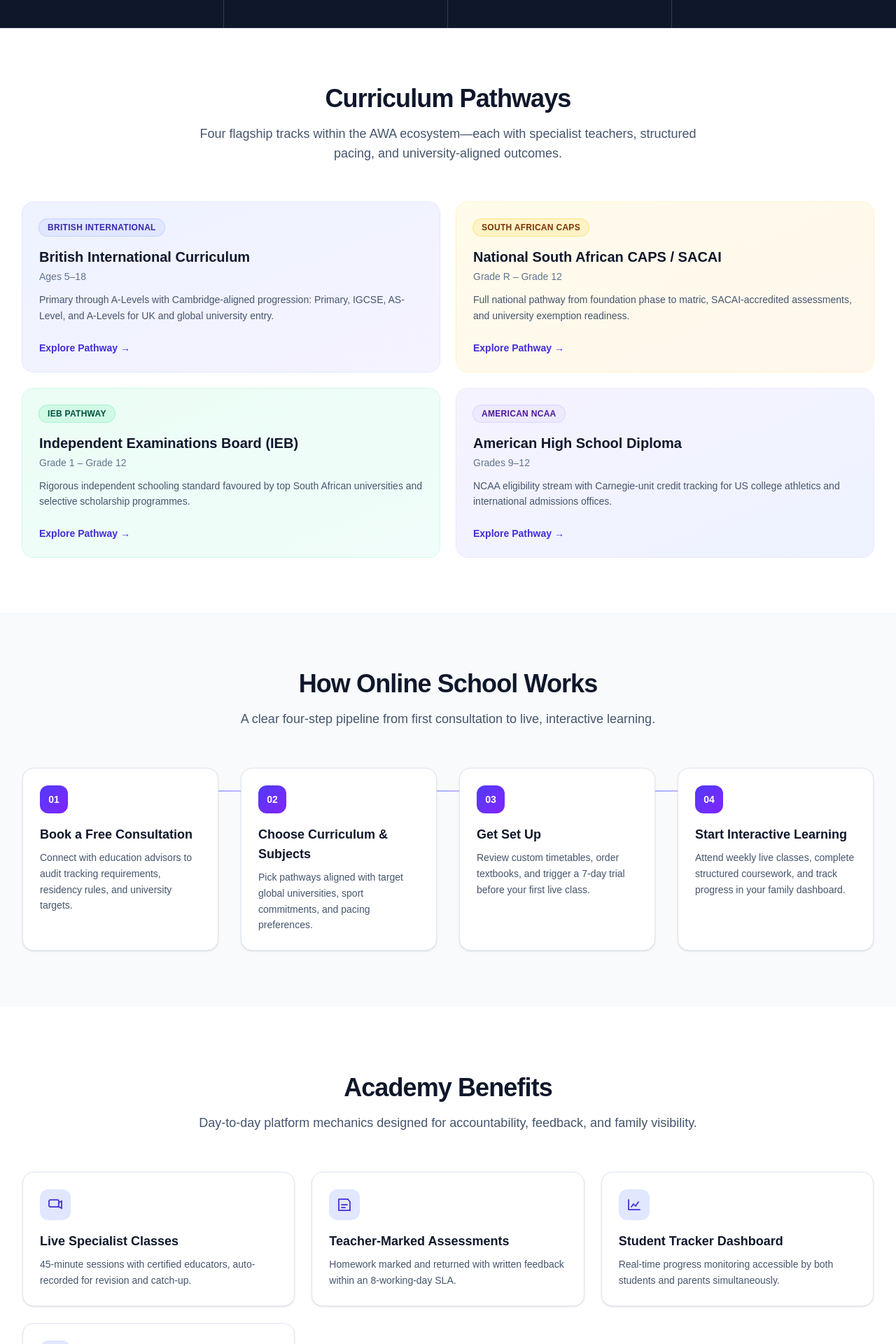
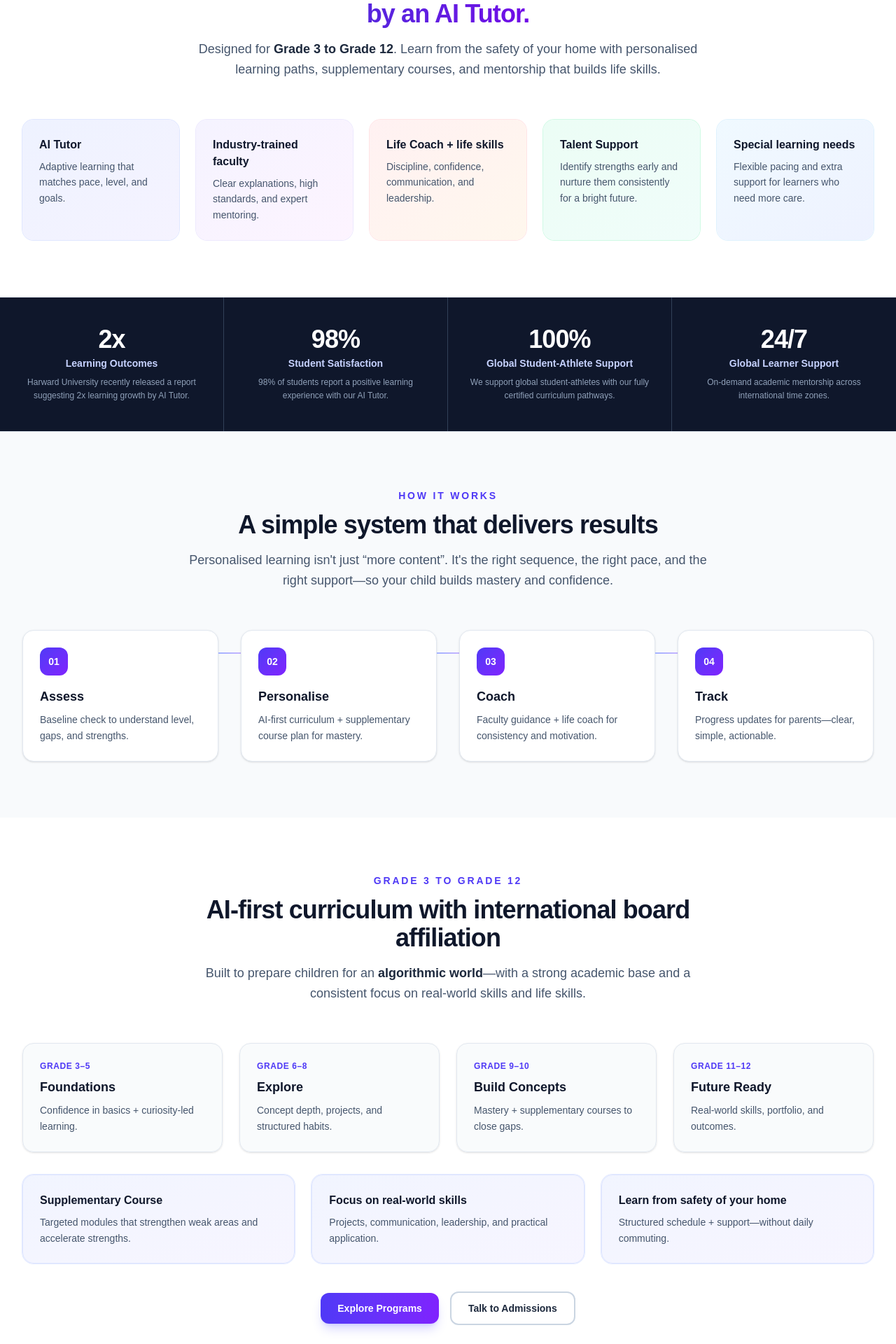
Before and after one commit to aalgorix-admin/aalgorix-world-academy, a Next.js app: page / in a window 1280 px wide. Shown: the part 860-2780 px from the top of the page at 70% size. Built offline with nearby package versions, Linux system fonts and the light colour scheme; no server answers; the database is empty.

Commit message:
Phase 4.1 homepage changes

```diff
--- a/src/app/(marketing)/page.tsx
+++ b/src/app/(marketing)/page.tsx
@@ -1,8 +1,8 @@
 import Link from "next/link";
 
+import { FAQ_ENTRIES } from "./faq/faq-content";
 import { MarketingNav } from "./marketing-nav";
 import { BrochureModalCta } from "./brochure-modal-cta";
-import { PublishedCoursesSection } from "./published-courses-section";
 
 const btnPrimary =
   "inline-flex items-center justify-center rounded-xl bg-gradient-to-r from-indigo-600 to-violet-600 px-6 py-3 text-sm font-semibold text-white shadow-lg shadow-indigo-500/25 transition-all duration-200 hover:from-indigo-500 hover:to-violet-500 active:scale-[0.98]";
@@ -12,45 +12,6 @@ const btnGhost =
 
 const btnLink =
   "inline-flex items-center gap-1 text-sm font-semibold text-indigo-700 transition-all duration-200 hover:text-violet-700 active:scale-[0.98]";
-
-const PATHWAYS = [
-  {
-    badge: "British International",
-    badgeClass: "bg-indigo-100 text-indigo-800 ring-indigo-200",
-    title: "British International Curriculum",
-    ages: "Ages 5–18",
-    summary:
-      "Primary through A-Levels with Cambridge-aligned progression: Primary, IGCSE, AS-Level, and A-Levels for UK and global university entry.",
-    accent: "from-indigo-50 to-violet-50 ring-indigo-100",
-  },
-  {
-    badge: "South African CAPS",
-    badgeClass: "bg-amber-100 text-amber-900 ring-amber-200",
-    title: "National South African CAPS / SACAI",
-    ages: "Grade R – Grade 12",
-    summary:
-      "Full national pathway from foundation phase to matric, SACAI-accredited assessments, and university exemption readiness.",
-    accent: "from-amber-50 to-orange-50 ring-amber-100",
-  },
-  {
-    badge: "IEB Pathway",
-    badgeClass: "bg-emerald-100 text-emerald-900 ring-emerald-200",
-    title: "Independent Examinations Board (IEB)",
-    ages: "Grade 1 – Grade 12",
-    summary:
-      "Rigorous independent schooling standard favoured by top South African universities and selective scholarship programmes.",
-    accent: "from-emerald-50 to-teal-50 ring-emerald-100",
-  },
-  {
-    badge: "American NCAA",
-    badgeClass: "bg-violet-100 text-violet-900 ring-violet-200",
-    title: "American High School Diploma",
-    ages: "Grades 9–12",
-    summary:
-      "NCAA eligibility stream with Carnegie-unit credit tracking for US college athletics and international admissions offices.",
-    accent: "from-violet-50 to-indigo-50 ring-violet-100",
-  },
-] as const;
 
 const STEPS = [
   {
@@ -73,6 +34,104 @@ const STEPS = [
     title: "Start Interactive Learning",
     body: "Attend weekly live classes, complete structured coursework, and track progress in your family dashboard.",
   },
+] as const;
+
+const LEARNING_SYSTEM = [
+  {
+    num: "01",
+    title: "Assess",
+    body: "Baseline check to understand level, gaps, and strengths.",
+  },
+  {
+    num: "02",
+    title: "Personalise",
+    body: "AI-first curriculum + supplementary course plan for mastery.",
+  },
+  {
+    num: "03",
+    title: "Coach",
+    body: "Faculty guidance + life coach for consistency and motivation.",
+  },
+  {
+    num: "04",
+    title: "Track",
+    body: "Progress updates for parents—clear, simple, actionable.",
+  },
+] as const;
+
+const FUTURE_READY_PILLARS = [
+  {
+    title: "AI Tutor",
+    body: "Adaptive learning that matches pace, level, and goals.",
+    accent: "from-indigo-50 to-violet-50 ring-indigo-100",
+  },
+  {
+    title: "Industry-trained faculty",
+    body: "Clear explanations, high standards, and expert mentoring.",
+    accent: "from-violet-50 to-fuchsia-50 ring-violet-100",
+  },
+  {
+    title: "Life Coach + life skills",
+    body: "Discipline, confidence, communication, and leadership.",
+    accent: "from-rose-50 to-orange-50 ring-rose-100",
+  },
+  {
+    title: "Talent Support",
+    body: "Identify strengths early and nurture them consistently for a bright future.",
+    accent: "from-emerald-50 to-teal-50 ring-emerald-100",
+  },
+  {
+    title: "Special learning needs",
+    body: "Flexible pacing and extra support for learners who need more care.",
+    accent: "from-sky-50 to-indigo-50 ring-sky-100",
+  },
+] as const;
+
+const HOME_GRADE_BANDS = [
+  {
+    grades: "Grade 3–5",
+    title: "Foundations",
+    body: "Confidence in basics + curiosity-led learning.",
+  },
+  {
+    grades: "Grade 6–8",
+    title: "Explore",
+    body: "Concept depth, projects, and structured habits.",
+  },
+  {
+    grades: "Grade 9–10",
+    title: "Build Concepts",
+    body: "Mastery + supplementary courses to close gaps.",
+  },
+  {
+    grades: "Grade 11–12",
+    title: "Future Ready",
+    body: "Real-world skills, portfolio, and outcomes.",
+  },
+] as const;
+
+const CURRICULUM_HIGHLIGHTS = [
+  {
+    title: "Supplementary Course",
+    body: "Targeted modules that strengthen weak areas and accelerate strengths.",
+  },
+  {
+    title: "Focus on real-world skills",
+    body: "Projects, communication, leadership, and practical application.",
+  },
+  {
+    title: "Learn from safety of your home",
+    body: "Structured schedule + support—without daily commuting.",
+  },
+] as const;
+
+const COLLABORATIONS = [
+  "Canva",
+  "Claude",
+  "ChatGPT",
+  "Gemini",
+  "Copilot",
+  "NotebookLM",
 ] as const;
 
 const FEATURES = [
@@ -116,6 +175,26 @@ const FEATURES = [
       </svg>
     ),
   },
+  {
+    title: "Parent Dashboard",
+    body: "Real-time progress monitoring accessible by parents for seamless oversight and support.",
+    icon: (
+      <svg viewBox="0 0 24 24" className="h-6 w-6" fill="none" stroke="currentColor" strokeWidth="1.75">
+        <path strokeLinecap="round" d="M4 6h16v10H8l-4 4V6z" />
+        <path strokeLinecap="round" d="M8 10h8M8 13h5" />
+      </svg>
+    ),
+  },
+  {
+    title: "Teacher Dashboard",
+    body: "Real-time progress monitoring accessible by teachers for seamless oversight and support.",
+    icon: (
+      <svg viewBox="0 0 24 24" className="h-6 w-6" fill="none" stroke="currentColor" strokeWidth="1.75">
+        <path strokeLinecap="round" d="M4 6h16v10H8l-4 4V6z" />
+        <path strokeLinecap="round" d="M8 10h8M8 13h5" />
+      </svg>
+    ),
+  },
 ] as const;
 
 const PROOF_STATS = [
@@ -138,36 +217,6 @@ const PROOF_STATS = [
     value: "24/7",
     label: "Global Learner Support",
     detail: "On-demand academic mentorship across international time zones.",
-  },
-] as const;
-
-const PRICING_TIERS = [
-  {
-    name: "Starter",
-    price: "From $89",
-    period: "/ month per student",
-    features: ["Core live classes", "Digital resources", "Parent dashboard"],
-  },
-  {
-    name: "Premium",
-    price: "From $149",
-    period: "/ month per student",
-    highlight: true,
-    features: [
-      "Everything in Starter",
-      "Teacher-marked assessments",
-      "Priority advisor access",
-    ],
-  },
-  {
-    name: "Elite",
-    price: "Custom",
-    period: "multi-child & athlete plans",
-    features: [
-      "Dedicated success manager",
-      "Custom pacing & timetables",
-      "NCAA / IEB audit support",
-    ],
   },
 ] as const;
 
@@ -294,6 +343,39 @@ export default function MarketingPage() {
           </div>
         </section>
 
+        {/* Future-ready homeschooling */}
+        <section id="ai-tutor" className="scroll-mt-24 border-b border-slate-100 bg-white py-18 sm:py-20">
+          <div className="mx-auto max-w-7xl px-4 sm:px-6 lg:px-8">
+            <div className="mx-auto max-w-3xl text-center">
+              <p className="text-sm font-semibold uppercase tracking-[0.2em] text-indigo-600">
+                Future-ready homeschooling
+              </p>
+              <h2 className="mt-3 text-3xl font-extrabold tracking-tight text-slate-900 sm:text-4xl">
+                Strong academics. Real-world skills.{" "}
+                <span className="bg-gradient-to-r from-indigo-700 to-violet-700 bg-clip-text text-transparent">
+                  Powered by an AI Tutor.
+                </span>
+              </h2>
+              <p className="mt-4 text-lg leading-relaxed text-slate-600">
+                Designed for <strong className="font-semibold text-slate-800">Grade 3 to Grade 12</strong>.
+                Learn from the safety of your home with personalised learning paths, supplementary courses,
+                and mentorship that builds life skills.
+              </p>
+            </div>
+            <ul className="mt-14 grid gap-6 sm:grid-cols-2 lg:grid-cols-3 xl:grid-cols-5">
+              {FUTURE_READY_PILLARS.map((pillar) => (
+                <li
+                  key={pillar.title}
+                  className={`rounded-2xl bg-gradient-to-br p-6 ring-1 ${pillar.accent}`}
+                >
+                  <h3 className="text-base font-bold text-slate-900">{pillar.title}</h3>
+                  <p className="mt-2 text-sm leading-relaxed text-slate-600">{pillar.body}</p>
+                </li>
+              ))}
+            </ul>
+          </div>
+        </section>
+
         {/* 4. Social proof strip */}
         <section
           className="border-y border-slate-200 bg-slate-900 text-white"
@@ -312,53 +394,102 @@ export default function MarketingPage() {
           </div>
         </section>
 
-        {/* 5. Curriculumpathways */}
+
+
+        {/* How it works — learning system */}
         <section
-          id="curricula-pathways"
-          className="scroll-mt-20 bg-white py-18 sm:py-20"
+          id="how-it-works"
+          className="scroll-mt-24 border-t border-slate-100 bg-slate-50 py-18 sm:py-20"
         >
           <div className="mx-auto max-w-7xl px-4 sm:px-6 lg:px-8">
             <div className="mx-auto max-w-3xl text-center">
-              <h2 className="text-3xl font-extrabold tracking-tight text-slate-900 sm:text-4xl">
-                Curriculum Pathways
+              <p className="text-sm font-semibold uppercase tracking-[0.2em] text-indigo-600">
+                How it works
+              </p>
+              <h2 className="mt-3 text-3xl font-extrabold tracking-tight text-slate-900 sm:text-4xl">
+                A simple system that delivers results
               </h2>
-              <p className="mt-4 text-lg text-slate-600">
-                Four flagship tracks within the AWA ecosystem—each with specialist teachers,
-                structured pacing, and university-aligned outcomes.
+              <p className="mt-4 text-lg leading-relaxed text-slate-600">
+                Personalised learning isn&apos;t just &ldquo;more content&rdquo;. It&apos;s the right sequence,
+                the right pace, and the right support—so your child builds mastery and confidence.
               </p>
             </div>
-            <div className="mt-14 grid gap-6 sm:grid-cols-2">
-              {PATHWAYS.map((path) => (
-                <article
-                  key={path.title}
-                  className={`flex flex-col rounded-2xl bg-gradient-to-br p-6 ring-1 ${path.accent}`}
+            <ol className="mt-14 grid gap-8 md:grid-cols-2 lg:grid-cols-4">
+              {LEARNING_SYSTEM.map((step, index) => (
+                <li key={step.num} className="relative">
+                  {index < LEARNING_SYSTEM.length - 1 ? (
+                    <span
+                      aria-hidden
+                      className="absolute right-0 top-8 hidden h-0.5 w-8 translate-x-full bg-gradient-to-r from-indigo-300 to-violet-300 lg:block"
+                    />
+                  ) : null}
+                  <div className="h-full rounded-2xl border border-slate-200 bg-white p-6 shadow-sm">
+                    <span className="inline-flex h-10 w-10 items-center justify-center rounded-xl bg-gradient-to-br from-indigo-600 to-violet-600 text-sm font-bold text-white">
+                      {step.num}
+                    </span>
+                    <h3 className="mt-4 text-lg font-bold text-slate-900">{step.title}</h3>
+                    <p className="mt-2 text-sm leading-relaxed text-slate-600">{step.body}</p>
+                  </div>
+                </li>
+              ))}
+            </ol>
+          </div>
+        </section>
+
+        {/* Grade 3–12 AI-first curriculum */}
+        <section id="life-journey" className="scroll-mt-24 bg-white py-18 sm:py-20">
+          <div className="mx-auto max-w-7xl px-4 sm:px-6 lg:px-8">
+            <div className="mx-auto max-w-3xl text-center">
+              <p className="text-sm font-semibold uppercase tracking-[0.2em] text-indigo-600">
+                Grade 3 to Grade 12
+              </p>
+              <h2 className="mt-3 text-3xl font-extrabold tracking-tight text-slate-900 sm:text-4xl">
+                AI-first curriculum with international board affiliation
+              </h2>
+              <p className="mt-4 text-lg leading-relaxed text-slate-600">
+                Built to prepare children for an{" "}
+                <strong className="font-semibold text-slate-800">algorithmic world</strong>—with a strong
+                academic base and a consistent focus on real-world skills and life skills.
+              </p>
+            </div>
+            <ul className="mt-14 grid gap-6 sm:grid-cols-2 lg:grid-cols-4">
+              {HOME_GRADE_BANDS.map((band) => (
+                <li
+                  key={band.grades}
+                  className="rounded-2xl border border-slate-200 bg-slate-50/80 p-6 shadow-sm"
                 >
-                  <span
-                    className={`inline-flex w-fit rounded-full px-3 py-1 text-xs font-bold uppercase tracking-wide ring-1 ${path.badgeClass}`}
-                  >
-                    {path.badge}
-                  </span>
-                  <h3 className="mt-4 text-xl font-bold text-slate-900">{path.title}</h3>
-                  <p className="mt-1 text-sm font-medium text-slate-500">{path.ages}</p>
-                  <p className="mt-3 flex-1 text-sm leading-relaxed text-slate-600">
-                    {path.summary}
-                  </p>
-                  <a href="#how-it-works" className={`mt-6 ${btnLink}`}>
-                    Explore Pathway
-                    <span aria-hidden>→</span>
-                  </a>
-                </article>
+                  <p className="text-xs font-bold uppercase tracking-wider text-indigo-600">{band.grades}</p>
+                  <h3 className="mt-2 text-lg font-bold text-slate-900">{band.title}</h3>
+                  <p className="mt-2 text-sm leading-relaxed text-slate-600">{band.body}</p>
+                </li>
               ))}
+            </ul>
+            <ul className="mt-8 grid gap-6 sm:grid-cols-3">
+              {CURRICULUM_HIGHLIGHTS.map((item) => (
+                <li
+                  key={item.title}
+                  className="rounded-2xl border border-indigo-100 bg-gradient-to-br from-indigo-50/80 to-violet-50/80 p-6 ring-1 ring-indigo-100"
+                >
+                  <h3 className="text-base font-bold text-slate-900">{item.title}</h3>
+                  <p className="mt-2 text-sm leading-relaxed text-slate-600">{item.body}</p>
+                </li>
+              ))}
+            </ul>
+            <div className="mt-10 flex flex-wrap items-center justify-center gap-4">
+              <Link href="/courses" className={btnPrimary}>
+                Explore Programs
+              </Link>
+              <Link href="/contact" className={btnGhost}>
+                Talk to Admissions
+              </Link>
             </div>
           </div>
         </section>
 
-        <PublishedCoursesSection />
-
-        {/* 6. How online school works */}
+        {/* Enrollment journey */}
         <section
-          id="how-it-works"
-          className="scroll-mt-20 border-t border-slate-100 bg-slate-50 py-18 sm:py-20"
+          id="get-started"
+          className="scroll-mt-24 border-t border-slate-100 bg-slate-50 py-18 sm:py-20"
         >
           <div className="mx-auto max-w-7xl px-4 sm:px-6 lg:px-8">
             <div className="mx-auto max-w-3xl text-center">
@@ -391,10 +522,10 @@ export default function MarketingPage() {
           </div>
         </section>
 
-        {/* 7. Ecosystem advantages */}
+        {/* Academy benefits */}
         <section
           id="academy-benefits"
-          className="scroll-mt-20 bg-white py-20 sm:py-24"
+          className="scroll-mt-24 bg-white py-20 sm:py-24"
         >
           <div className="mx-auto max-w-7xl px-4 sm:px-6 lg:px-8">
             <div className="mx-auto max-w-3xl text-center">
@@ -423,31 +554,97 @@ export default function MarketingPage() {
           </div>
         </section>
 
+        {/* FAQ preview */}
+        <section id="parent-faq-vault" className="scroll-mt-24 border-t border-slate-100 bg-slate-50 py-18 sm:py-20">
+          <div className="mx-auto max-w-3xl px-4 sm:px-6 lg:px-8">
+            <div className="text-center">
+              <p className="text-sm font-semibold uppercase tracking-[0.2em] text-indigo-600">FAQ</p>
+              <h2 className="mt-3 text-3xl font-extrabold tracking-tight text-slate-900 sm:text-4xl">
+                Frequently Asked Questions
+              </h2>
+              <p className="mt-4 text-lg leading-relaxed text-slate-600">
+                Quick answers about AI Tutor, personalised learning, life skills, and admissions.
+              </p>
+            </div>
+            <div className="mt-10 space-y-3">
+              {FAQ_ENTRIES.map((entry) => (
+                <details
+                  key={entry.id}
+                  className="group rounded-xl border border-slate-200 bg-white shadow-sm open:border-indigo-200 open:shadow-md"
+                >
+                  <summary className="flex cursor-pointer list-none items-center justify-between gap-4 px-5 py-4 text-left font-semibold text-slate-900 marker:content-none [&::-webkit-details-marker]:hidden">
+                    <span>{entry.question}</span>
+                    <span
+                      className="flex h-7 w-7 shrink-0 items-center justify-center rounded-lg bg-slate-100 text-slate-600 transition-transform duration-200 group-open:rotate-45 group-open:bg-indigo-100 group-open:text-indigo-700"
+                      aria-hidden
+                    >
+                      +
+                    </span>
+                  </summary>
+                  <div className="border-t border-slate-100 px-5 pb-4 pt-3">
+                    <p className="text-sm leading-relaxed text-slate-600">{entry.answer}</p>
+                  </div>
+                </details>
+              ))}
+            </div>
+            <div className="mt-8 flex flex-wrap items-center justify-center gap-4">
+              <Link href="/courses" className={btnGhost}>
+                Explore Programs
+              </Link>
+              <Link href="/contact" className={btnPrimary}>
+                Talk to Admissions
+              </Link>
+              <Link href="/faq" className={btnLink}>
+                View all FAQ →
+              </Link>
+            </div>
+          </div>
+        </section>
 
+        {/* Collaborations */}
+        <section className="border-y border-slate-200 bg-white py-12 sm:py-14">
+          <div className="mx-auto max-w-7xl px-4 sm:px-6 lg:px-8">
+            <p className="text-center text-sm font-semibold uppercase tracking-[0.2em] text-indigo-600">
+              Our Collaborations
+            </p>
+            <ul className="mt-8 flex flex-wrap items-center justify-center gap-3 sm:gap-4">
+              {COLLABORATIONS.map((name) => (
+                <li
+                  key={name}
+                  className="rounded-full border border-slate-200 bg-slate-50 px-4 py-2 text-sm font-semibold text-slate-700"
+                >
+                  {name}
+                </li>
+              ))}
+            </ul>
+          </div>
+        </section>
 
         {/* CTA band */}
         <section className="bg-gradient-to-r from-indigo-700 via-violet-700 to-indigo-800 py-16 text-white">
           <div className="mx-auto max-w-4xl px-4 text-center sm:px-6">
             <h2 className="text-2xl font-extrabold sm:text-3xl">
-              Ready to enroll your child?
+              Ready to build a future-ready learning path?
             </h2>
             <p className="mt-4 text-indigo-100">
-              Join families worldwide who trust accredited online schooling with specialist
-              teachers and transparent progress tracking.
+              Talk to admissions to find the right program for Grade 3 to 12. We&apos;ll recommend a
+              personalised plan, supplementary courses, and the right mix of academics + real-world skills.
             </p>
             <div className="mt-8 flex flex-wrap justify-center gap-4">
               <Link
                 href="/contact"
                 className="inline-flex rounded-xl bg-white px-6 py-3 text-sm font-semibold text-indigo-800 transition-all duration-200 hover:bg-indigo-50 active:scale-[0.98]"
               >
-                Book a Free Consultation
+                Enroll / Chat Now
               </Link>
-              <Link
-                href="/login"
+              <a
+                href="https://aimasterji.professorsai.org/"
+                target="_blank"
+                rel="noopener noreferrer"
                 className="inline-flex rounded-xl border-2 border-white/40 px-6 py-3 text-sm font-semibold text-white transition-all duration-200 hover:bg-white/10 active:scale-[0.98]"
               >
-                Sign In
-              </Link>
+                Try AI Assistant
+              </a>
             </div>
             <p className="mt-4 text-xs text-indigo-100">
               Free consultation <span className="mx-2 opacity-60">·</span> No obligation{" "}
```
